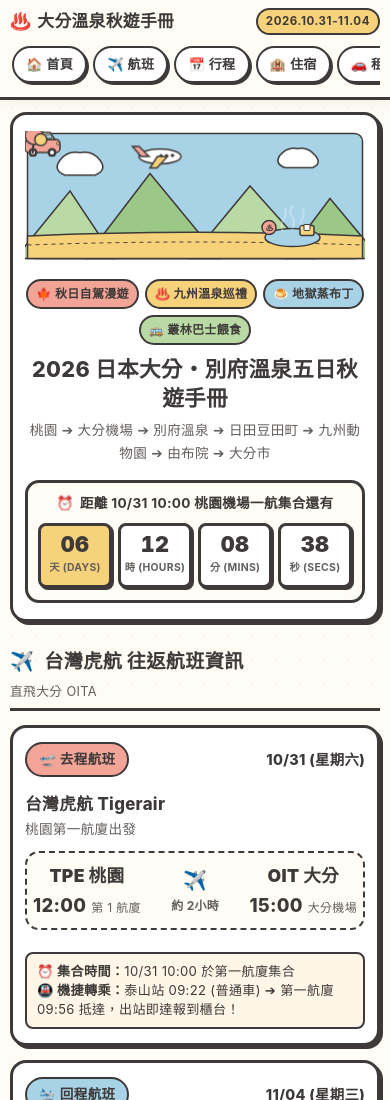
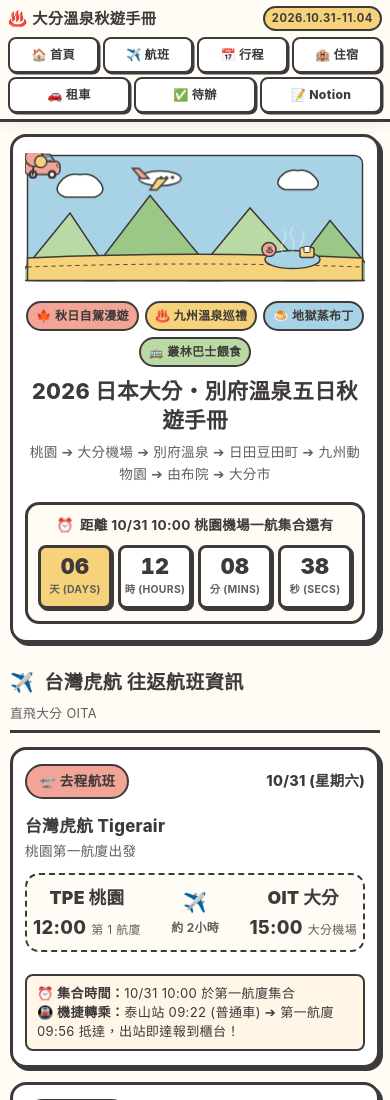
Before and after one commit to JessWei2011/TravelGuide_Oita_2026, a plain HTML site: page index.html in a window 390 px wide. Shown: the top 1100 px of the page. Drawn offline with Linux system fonts and the light colour scheme; a web font is replaced by a local one.

Commit message:
fix: Re-layout mobile top navbar into 2 fitted rows with reliable touch scroll

```diff
--- a/index.html
+++ b/index.html
@@ -127,39 +127,41 @@ a {
 .nav-links {
   display: flex;
   gap: 8px;
-  overflow-x: auto;
-  padding-bottom: 4px;
-  -webkit-overflow-scrolling: touch;
-  scrollbar-width: none;
-}
-.nav-links::-webkit-scrollbar {
-  display: none;
+  align-items: center;
 }
 
 .nav-pill {
   display: inline-flex;
   align-items: center;
+  justify-content: center;
   gap: 4px;
   background-color: var(--card-white);
   border: 2px solid var(--ink-charcoal);
   border-radius: 999px;
   padding: 6px 14px;
   font-size: 0.9rem;
-  font-weight: 600;
+  font-weight: 700;
+  color: var(--ink-charcoal);
   white-space: nowrap;
   box-shadow: var(--soft-shadow-sm);
-  transition: transform 0.15s ease, background-color 0.15s ease;
-}
-
+  cursor: pointer;
+  user-select: none;
+  -webkit-user-select: none;
+  transition: transform 0.15s ease, background-color 0.15s ease, box-shadow 0.15s ease;
+}
+
+@media (hover: hover) {
   .nav-pill:hover {
     transform: translate(-1px, -1px);
     box-shadow: 3px 3px 0 var(--ink-charcoal);
     background-color: var(--yamabuki-yellow);
   }
+}
 
 .nav-pill:active {
-  transform: translate(1px, 1px);
+  transform: translate(1px, 1px) scale(0.97);
   box-shadow: 1px 1px 0 var(--ink-charcoal);
+  background-color: var(--yamabuki-yellow);
 }
 
 /* ========================================================
@@ -1046,43 +1048,62 @@ a {
    行動裝置排版深度優化 (Mobile-First Comprehensive Layout)
 ======================================================== */
 @media (max-width: 768px) {
-  /* 頂端選單兩層排版：上層品牌資訊、下層橫向滑動標籤 */
+  /* 頂端固定選單：兩層設計，絕不溢出、絕不破圖、極易點擊 */
   .navbar-wrapper {
-    padding: 8px 10px;
+    padding: 6px 8px;
   }
   .navbar-container {
     flex-direction: column;
     align-items: stretch;
-    gap: 8px;
+    gap: 6px;
   }
   .nav-brand {
     display: flex;
     align-items: center;
     justify-content: space-between;
     width: 100%;
-    font-size: 1.05rem;
+    font-size: 0.95rem;
   }
   .nav-brand-main {
     display: flex;
     align-items: center;
-    gap: 6px;
+    gap: 5px;
+    font-weight: 800;
   }
   .nav-brand-tag {
-    font-size: 0.72rem;
-    padding: 2px 8px;
-  }
+    font-size: 0.7rem;
+    padding: 1px 7px;
+  }
+
+  /* 7 個功能捷徑按鈕排版：兩列 100% 完整適配排版，不溢出、不破圖、免橫向滾動 */
   .nav-links {
+    display: flex;
+    flex-wrap: wrap;
+    justify-content: space-between;
+    gap: 4px;
     width: 100%;
-    gap: 6px;
-    padding: 2px 2px 6px;
-    -webkit-overflow-scrolling: touch;
-    scrollbar-width: none;
-  }
+    overflow: visible;
+    padding: 0;
+  }
+
+  /* 前 4 個按鈕 (首頁、航班、行程、住宿) 均分第一列 */
   .nav-pill {
-    padding: 6px 12px;
-    font-size: 0.82rem;
-    flex-shrink: 0;
-    min-height: 34px;
+    flex: 1 1 calc(25% - 4px);
+    min-width: 0;
+    max-width: calc(25% - 2px);
+    padding: 6px 2px;
+    font-size: 0.76rem;
+    font-weight: 800;
+    border-radius: 8px;
+    border-width: 2px;
+    box-shadow: 1.5px 1.5px 0 var(--ink-charcoal);
+    gap: 3px;
+  }
+
+  /* 後 3 個按鈕 (租車、待辦、Notion) 均分第二列 */
+  .nav-pill:nth-child(n+5) {
+    flex: 1 1 calc(33.33% - 4px);
+    max-width: calc(33.33% - 2px);
   }
 
   /* 主容器邊距大幅精簡，確保內容享有完整視窗寬度 */
@@ -1440,13 +1461,13 @@ a {
       <span class="nav-brand-tag">2026.10.31-11.04</span>
     </div>
     <nav class="nav-links">
-      <a href="#hero" class="nav-pill">🏠 首頁</a>
-      <a href="#flights" class="nav-pill">✈️ 航班</a>
-      <a href="#itinerary" class="nav-pill">📅 行程</a>
-      <a href="#hotels" class="nav-pill">🏨 住宿</a>
-      <a href="#rental" class="nav-pill">🚗 租車</a>
-      <a href="#checklist" class="nav-pill">✅ 待辦</a>
-      <a href="#notion-guide" class="nav-pill">📝 Notion</a>
+      <a href="#hero" class="nav-pill" onclick="goToSection(event, 'hero')"><span>🏠</span><span>首頁</span></a>
+      <a href="#flights" class="nav-pill" onclick="goToSection(event, 'flights')"><span>✈️</span><span>航班</span></a>
+      <a href="#itinerary" class="nav-pill" onclick="goToSection(event, 'itinerary')"><span>📅</span><span>行程</span></a>
+      <a href="#hotels" class="nav-pill" onclick="goToSection(event, 'hotels')"><span>🏨</span><span>住宿</span></a>
+      <a href="#rental" class="nav-pill" onclick="goToSection(event, 'rental')"><span>🚗</span><span>租車</span></a>
+      <a href="#checklist" class="nav-pill" onclick="goToSection(event, 'checklist')"><span>✅</span><span>待辦</span></a>
+      <a href="#notion-guide" class="nav-pill" onclick="goToSection(event, 'notion-guide')"><span>📝</span><span>Notion</span></a>
     </nav>
   </div>
 </header>
@@ -2752,7 +2773,26 @@ function renderTodos() {
 loadTodos();
 
 /* ========================================================
-   4. 一鍵複製 Notion Markdown 行程文字
+   4. 頂端導航捷徑平滑滾動（相容手機觸控與動態選單高度）
+======================================================== */
+function goToSection(e, id) {
+  if (e && e.preventDefault) {
+    e.preventDefault();
+  }
+  const target = document.getElementById(id);
+  if (target) {
+    const header = document.querySelector('.navbar-wrapper');
+    const headerHeight = header ? header.getBoundingClientRect().height : 85;
+    const targetY = target.getBoundingClientRect().top + window.pageYOffset - headerHeight - 12;
+    window.scrollTo({
+      top: Math.max(0, targetY),
+      behavior: 'smooth'
+    });
+  }
+}
+
+/* ========================================================
+   5. 一鍵複製 Notion Markdown 行程文字
 ======================================================== */
 function copyNotionMarkdown() {
   const notionText = `# ♨️ 日本大分・別府溫泉五日秋日漫遊手冊 (2026.10.31 - 11.04)
```
Lines whose indentation alone changed are shown as unchanged.
